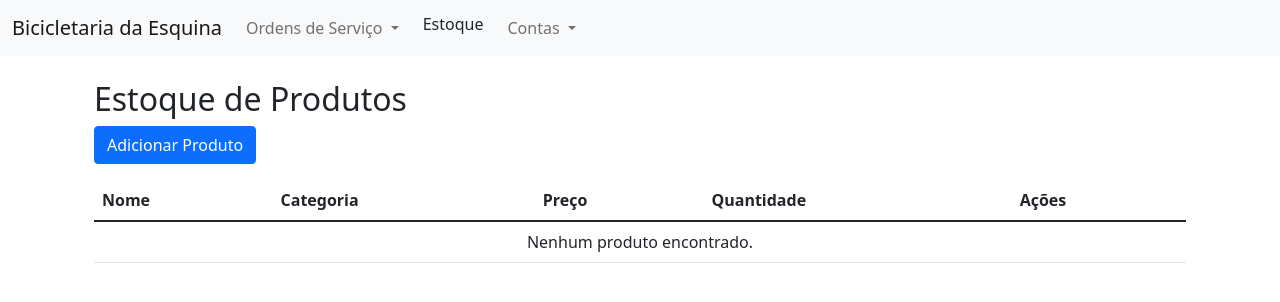
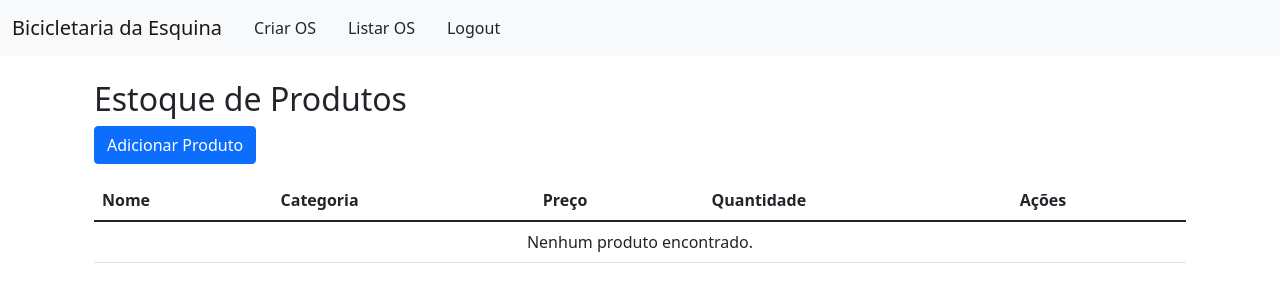
Before and after one commit to maurosakugawa/bicicletaria-da-esquina, a Django app: page /estoque/ in a window 1280 px wide. Shown: the top 302 px of the page. Run offline with Django 5.2, Linux system fonts and the light colour scheme; the visitor is signed in with stand-in values (Sample User, id 1); data that the repository does not hold is empty.

Commit message:
Adaptação e supressão de itens na navbar por conta das mudanças nas permissões de acesso

```diff
--- a/bicicletaria_da_esquina/templates/base.html
+++ b/bicicletaria_da_esquina/templates/base.html
@@ -12,36 +12,17 @@
     <!-- Navbar -->
     <nav class="navbar navbar-expand-lg navbar-light bg-light">
         <div class="container-fluid">
-            <a class="navbar-brand" href="#">Bicicletaria da Esquina</a>
+            <a class="navbar-brand" href="{% url 'dashboard' %}">Bicicletaria da Esquina</a>
             <button class="navbar-toggler" type="button" data-bs-toggle="collapse" data-bs-target="#navbarNav" aria-controls="navbarNav" aria-expanded="false" aria-label="Toggle navigation">
                 <span class="navbar-toggler-icon"></span>
             </button>
             <div class="collapse navbar-collapse" id="navbarNav">
                 <ul class="navbar-nav">
-                    <!-- Aba de Ordens de Serviço com Sub-abas -->
-                    <li class="nav-item dropdown">
-                        <a class="nav-link dropdown-toggle" href="#" id="navbarDropdownOrdens" role="button" data-bs-toggle="dropdown" aria-expanded="false">
-                            Ordens de Serviço
-                        </a>
-                        <ul class="dropdown-menu" aria-labelledby="navbarDropdownOrdens">
-                            <li><a class="dropdown-item" href="{% url 'criar_os' %}">Criar OS</a></li>
-                            <li><a class="dropdown-item" href="{% url 'listar_os' %}">Listar OS</a></li>
-                        </ul>
-                    </li>
 
-                    <li class="nav-item"><a class="dropdown-item" href="{% url 'listar_produtos' %}">Estoque</a></li>
+                <li><a class="dropdown-item" href="{% url 'criar_os' %}">Criar OS</a></li>
+                <li><a class="dropdown-item" href="{% url 'listar_os' %}">Listar OS</a></li>
+                <li><a class="dropdown-item" href="{% url 'logout' %}">Logout</a></li>
 
-                    <!-- Aba de Contas com Sub-abas -->
-                    <li class="nav-item dropdown">
-                        <a class="nav-link dropdown-toggle" href="#" id="navbarDropdownContas" role="button" data-bs-toggle="dropdown" aria-expanded="false">
-                            Contas
-                        </a>
-                        <ul class="dropdown-menu" aria-labelledby="navbarDropdownContas">
-                            <li><a class="dropdown-item" href="{% url 'login' %}">Login</a></li>
-                            <li><a class="dropdown-item" href="{% url 'logout' %}">Logout</a></li>
-                            <li><a class="dropdown-item" href="{% url 'dashboard' %}">Dashboard</a></li>
-                        </ul>
-                    </li>
                 </ul>
             </div>
         </div>
```
